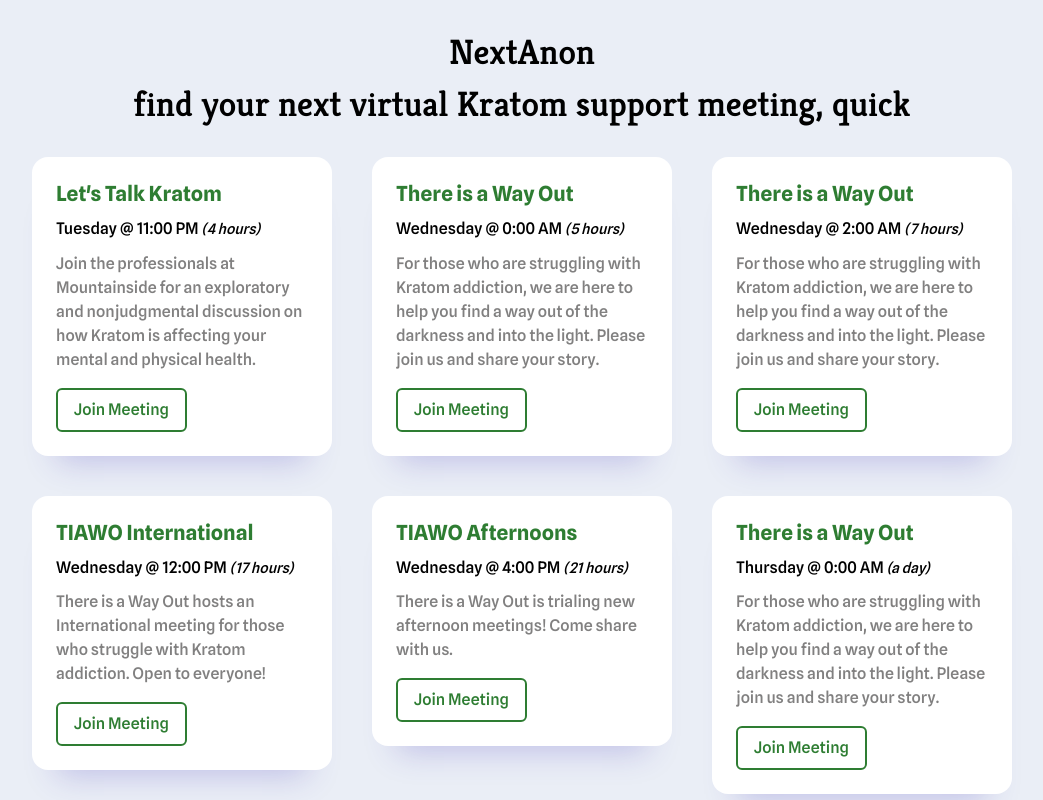
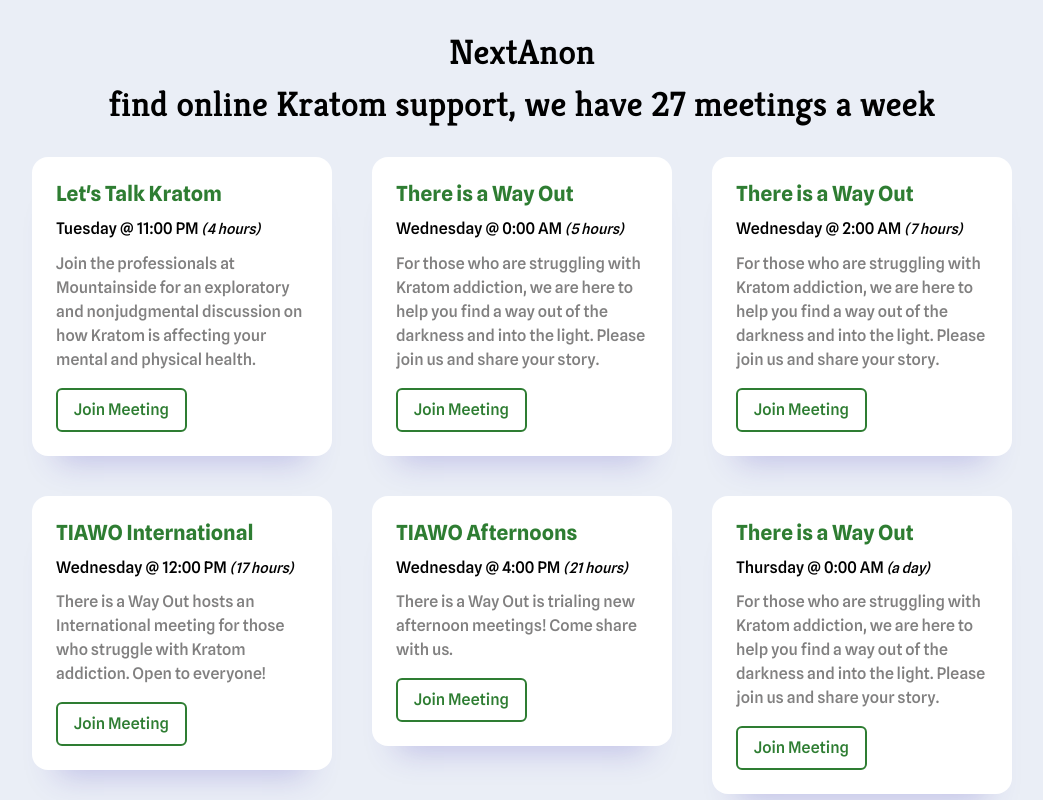
Before and after one commit to mclifford82/nextanon, a React (Create React App) app: page / in a window 1280 px wide. Shown: the top 800 px of the page, without its empty margins (118-1161 px from the left). Built offline with nearby package versions, Linux system fonts and the light colour scheme.

Commit message:
updating header to show count of meetings

```diff
--- a/src/App.js
+++ b/src/App.js
@@ -6,6 +6,7 @@ import './App.scss';
 
 function App() {
   const [meetings, setMeetings] = useState([]);
+  const [meetingCount, setMeetingCount] = useState(0);
 
   useEffect(() => {
     fetch(process.env.PUBLIC_URL + '/data_utc.json')
@@ -16,6 +17,7 @@ function App() {
         return response.json();
       })
       .then(data => {
+
         // Update meetings with useful information
         data.forEach(meeting => {
           meeting.next_meeting_date_utc = getNextMeetingDate(meeting.meeting_day, meeting.meeting_time_hour, meeting.meeting_time_minute);
@@ -33,7 +35,11 @@ function App() {
         const sortedData = data.filter(meeting => meeting.next_meeting_date_local_end.isAfter(now));
         sortedData.sort((a, b) => a.next_meeting_date_local_end - b.next_meeting_date_local_end);
 
+        // Get meeting count and set it in state
+        setMeetingCount(sortedData.length);
+        // Set the sorted meetings in state
         setMeetings(sortedData);
+
       })
       .catch(error => console.error('Error loading the data: ', error));
   }, []);
@@ -43,7 +49,7 @@ function App() {
 
       <div className="header">
         NextAnon<br />
-        find your next virtual Kratom support meeting, quick
+        find online Kratom support, we have {meetingCount} meetings a week
       </div>
 
       <div className="cards">
@@ -53,7 +59,7 @@ function App() {
       </div>
 
       <p className="lastupdated">
-        Shoutout to my Signal homies. Data last updated 5/31/2025 🌷<br />
+        Shoutout to my Signal homies. Data last updated 6/1/2025 🌷<br />
         <img src={process.env.PUBLIC_URL + '/yosh.png'} alt="Yoshi the Nerd" />
       </p>
 
```
